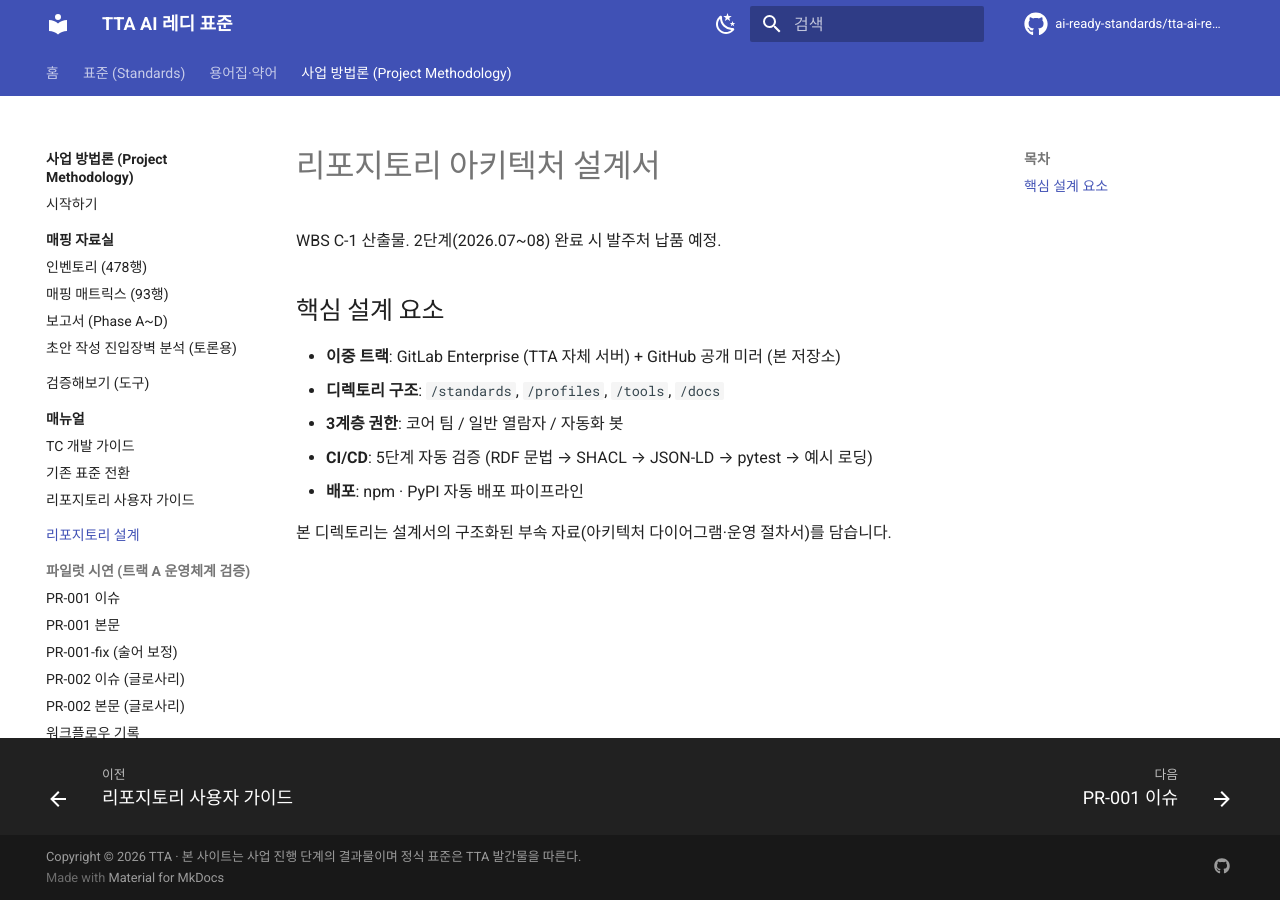
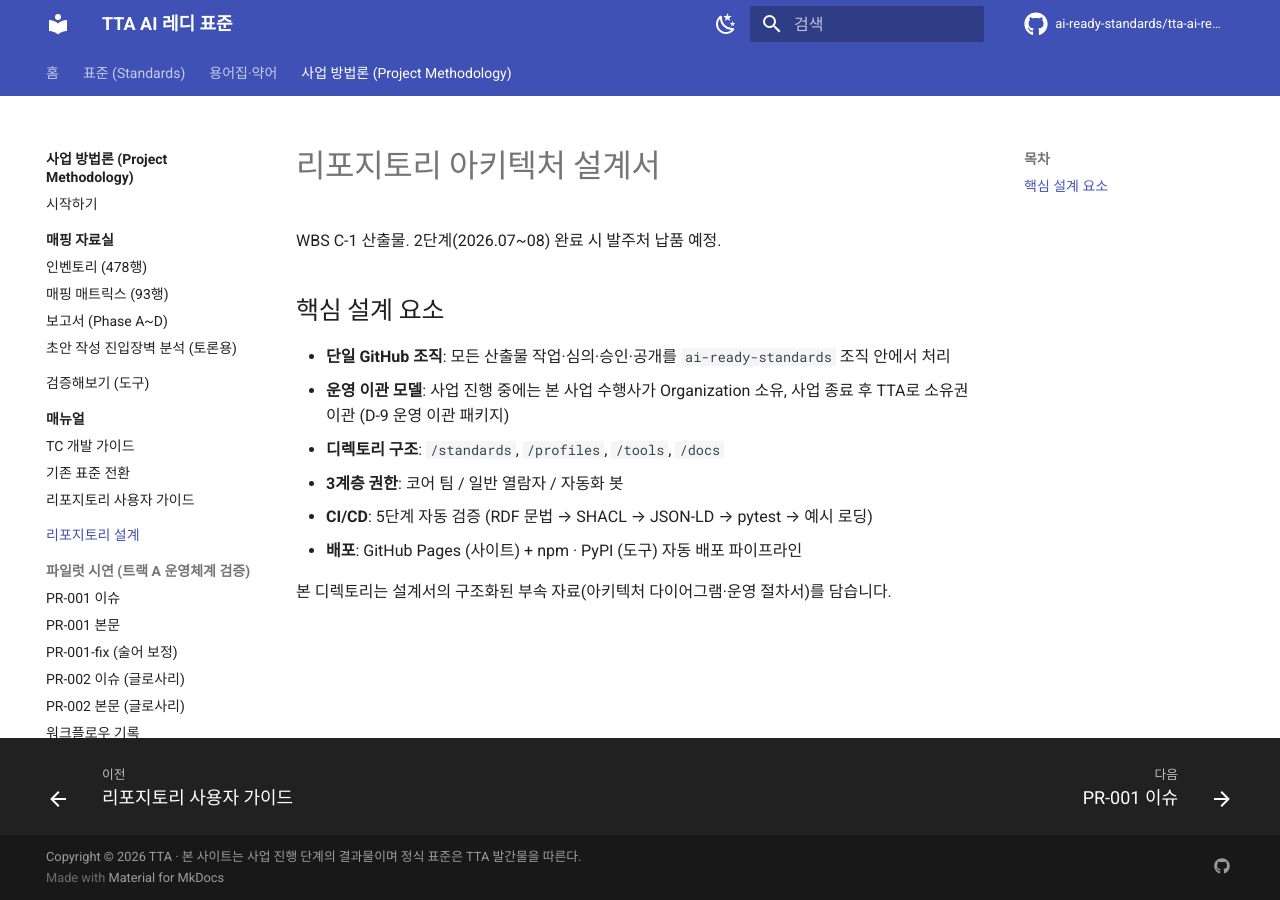
Before and after one commit to ai-ready-standards/tta-ai-ready, an MkDocs documentation site: the page built from docs/repository/index.md, in a window 1280 px wide. Built offline with MkDocs 1.6.1 and Material for MkDocs 9.7.7, drawn with Linux system fonts in a browser that asks for light colours; comment, search, counter and statistics services are not loaded.

Commit message:
docs: operational model = single GitHub org, ownership transfers to TTA after project
사업수행계획서 변경 반영: GitLab 사용 안 함. 단일 GitHub 조직에서
사업 진행 후 종료 시점에 조직 소유권을 TTA로 이관하는 모델로 결정.

변경 파일:
- README.md §운영 모델 — 이중 트랙 → 단일 GitHub Org + 시기별 소유자 표
- CONTRIBUTING.md §운영 모델 + 보안 문구 — 동일 모델 반영, "내부망 전용 자료" 표현 제거
- docs/repository/index.md §핵심 설계 요소 — 이중 트랙 → 단일 조직 + 운영 이관 모델
- .github/PULL_REQUEST_TEMPLATE.md 보안 체크리스트 — "내부망 전용 자료" 표현 제거
- docs/repository/pilots/pr-001/WORKFLOW_LOG.md §갭 B — 이전 우회 가정 폐기 표시

새 운영 모델:
- 사업 진행 중 (2026.05~12): 본 사업 수행사가 GitHub Org 소유
- 사업 종료 후 (2027~): TTA로 GitHub Org 소유권 이관
- 단일 저장소에서 모든 작업·심의·승인·공개 수행
- D-9 운영 이관 패키지에 GitHub Org 권한 이양 절차 포함

본 변경에 따라 사업수행계획서(.docx) 본문도 갱신 필요 — 별도 안내.

Co-Authored-By: Claude Opus 4.7 (1M context) <noreply@anthropic.com>

```diff
--- a/docs/repository/index.md
+++ b/docs/repository/index.md
@@ -4,10 +4,11 @@ WBS C-1 산출물. 2단계(2026.07~08) 완료 시 발주처 납품 예정.
 
 ## 핵심 설계 요소
 
-- **이중 트랙**: GitLab Enterprise (TTA 자체 서버) + GitHub 공개 미러 (본 저장소)
+- **단일 GitHub 조직**: 모든 산출물 작업·심의·승인·공개를 `ai-ready-standards` 조직 안에서 처리
+- **운영 이관 모델**: 사업 진행 중에는 본 사업 수행사가 Organization 소유, 사업 종료 후 TTA로 소유권 이관 (D-9 운영 이관 패키지)
 - **디렉토리 구조**: `/standards`, `/profiles`, `/tools`, `/docs`
 - **3계층 권한**: 코어 팀 / 일반 열람자 / 자동화 봇
 - **CI/CD**: 5단계 자동 검증 (RDF 문법 → SHACL → JSON-LD → pytest → 예시 로딩)
-- **배포**: npm · PyPI 자동 배포 파이프라인
+- **배포**: GitHub Pages (사이트) + npm · PyPI (도구) 자동 배포 파이프라인
 
 본 디렉토리는 설계서의 구조화된 부속 자료(아키텍처 다이어그램·운영 절차서)를 담습니다.
```
Also changed, not shown: CONTRIBUTING.md (+10 -4 lines), README.md (+11 -3 lines), docs/repository/pilots/pr-001/WORKFLOW_LOG.md (+1 -1 lines), .github/PULL_REQUEST_TEMPLATE.md.
